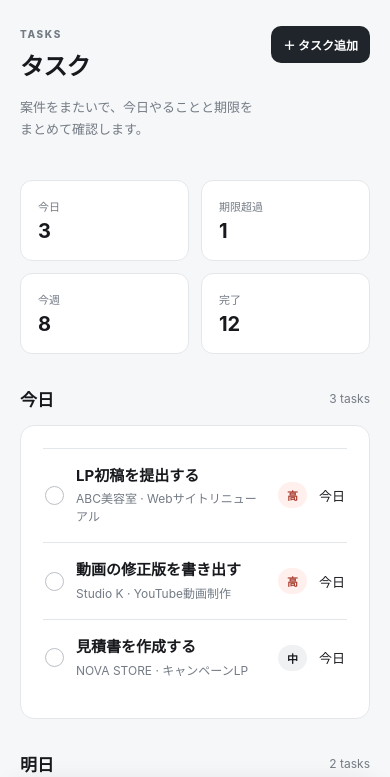
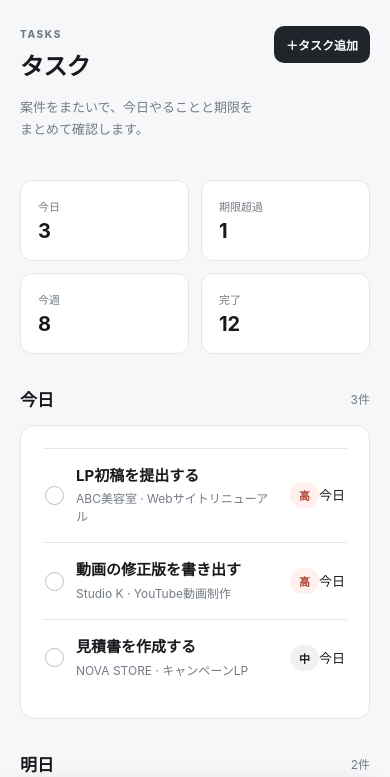
Before and after one commit to karukimori-wq/crakarte, a Next.js app: page /tasks in a window 390 px wide. Shown: the top 777 px of the page. Built offline with nearby package versions, Linux system fonts and the light colour scheme.

Commit message:
Improve mobile task list hierarchy and usability

```diff
--- a/src/app/tasks/page.tsx
+++ b/src/app/tasks/page.tsx
@@ -1,2 +1,2 @@
-const groups=[{date:"今日",tasks:[{title:"LP初稿を提出する",project:"ABC美容室 · Webサイトリニューアル",priority:"高"},{title:"動画の修正版を書き出す",project:"Studio K · YouTube動画制作",priority:"高"},{title:"見積書を作成する",project:"NOVA STORE · キャンペーンLP",priority:"中"}]},{date:"明日",tasks:[{title:"CTA文言を最終確認",project:"ABC美容室 · Webサイトリニューアル",priority:"中"},{title:"サムネイル案を提出",project:"Studio K · YouTube動画制作",priority:"中"}]}];
-export default function TasksPage(){return <main className="standalone"><header className="page-head"><div><p className="eyebrow">TASKS</p><h1>タスク</h1><p>案件をまたいで、今日やることと期限をまとめて確認します。</p></div><button className="primary">＋ タスク追加</button></header><div className="task-summary"><div><span>今日</span><strong>3</strong></div><div><span>期限超過</span><strong>1</strong></div><div><span>今週</span><strong>8</strong></div><div><span>完了</span><strong>12</strong></div></div>{groups.map(g=><section className="task-group" key={g.date}><div className="section-head"><h2>{g.date}</h2><span className="count">{g.tasks.length} tasks</span></div><div className="panel task-panel">{g.tasks.map(t=><div className="task" key={t.title}><button className="check"/><div className="grow"><strong>{t.title}</strong><span>{t.project}</span></div><b className={t.priority==="高"?"priority high":"priority"}>{t.priority}</b><span className="task-due">{g.date}</span></div>)}</div></section>)}</main>}
+const groups=[{date:"今日",tasks:[{title:"LP初稿を提出する",project:"ABC美容室 · Webサイトリニューアル",priority:"高",due:"今日"},{title:"動画の修正版を書き出す",project:"Studio K · YouTube動画制作",priority:"高",due:"今日"},{title:"見積書を作成する",project:"NOVA STORE · キャンペーンLP",priority:"中",due:"今日"}]},{date:"明日",tasks:[{title:"CTA文言を最終確認",project:"ABC美容室 · Webサイトリニューアル",priority:"中",due:"明日"},{title:"サムネイル案を提出",project:"Studio K · YouTube動画制作",priority:"中",due:"明日"}]}];
+export default function TasksPage(){return <main className="standalone tasks-page"><header className="page-head"><div><p className="eyebrow">TASKS</p><h1>タスク</h1><p>案件をまたいで、今日やることと期限をまとめて確認します。</p></div><button className="primary task-add"><span>＋</span><b>タスク追加</b></button></header><div className="task-summary"><div><span>今日</span><strong>3</strong></div><div className="alert"><span>期限超過</span><strong>1</strong></div><div><span>今週</span><strong>8</strong></div><div><span>完了</span><strong>12</strong></div></div>{groups.map(g=><section className="task-group" key={g.date}><div className="section-head"><h2>{g.date}</h2><span className="count">{g.tasks.length}件</span></div><div className="panel task-panel">{g.tasks.map(t=><div className="task" key={t.title}><button className="check" aria-label={`${t.title}を完了`}/><div className="grow"><strong>{t.title}</strong><span>{t.project}</span></div><div className="task-meta"><b className={t.priority==="高"?"priority high":"priority"}>{t.priority}</b><span className="task-due">{t.due}</span></div></div>)}</div></section>)}</main>}
```
